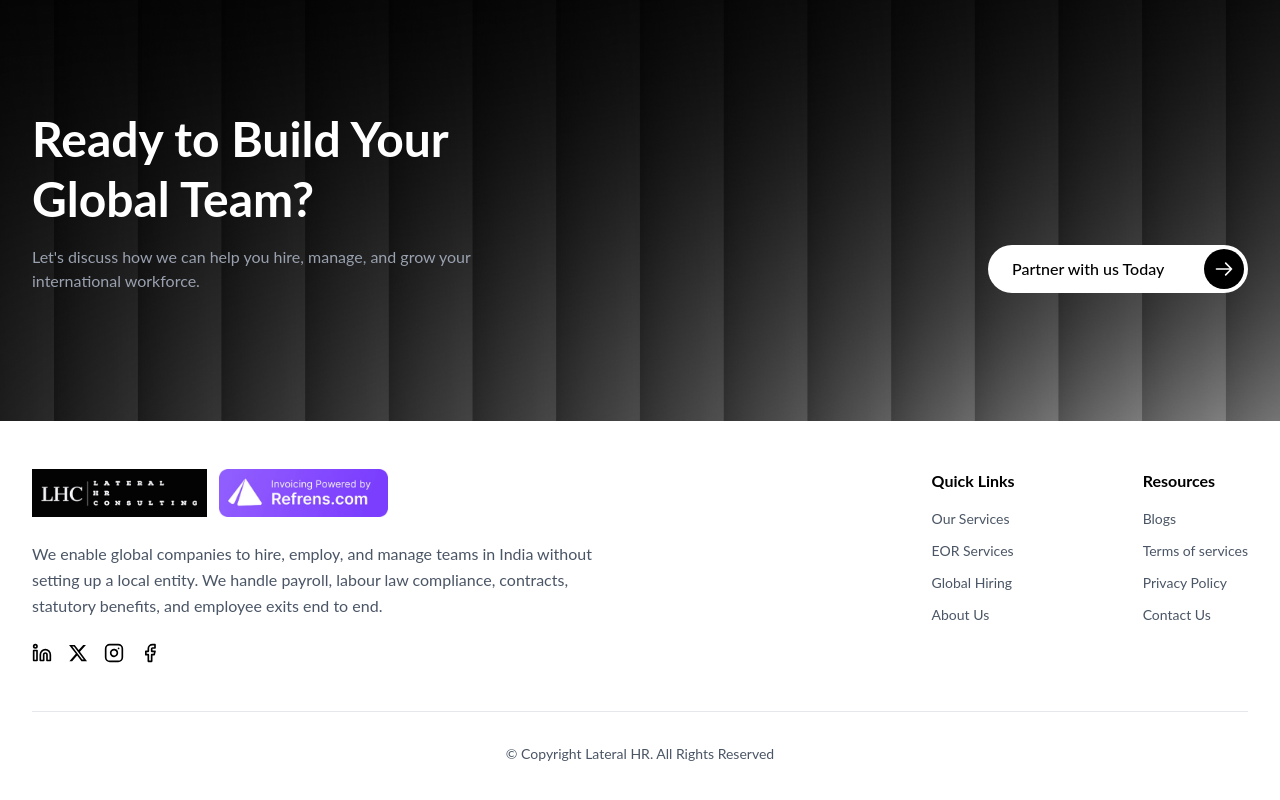
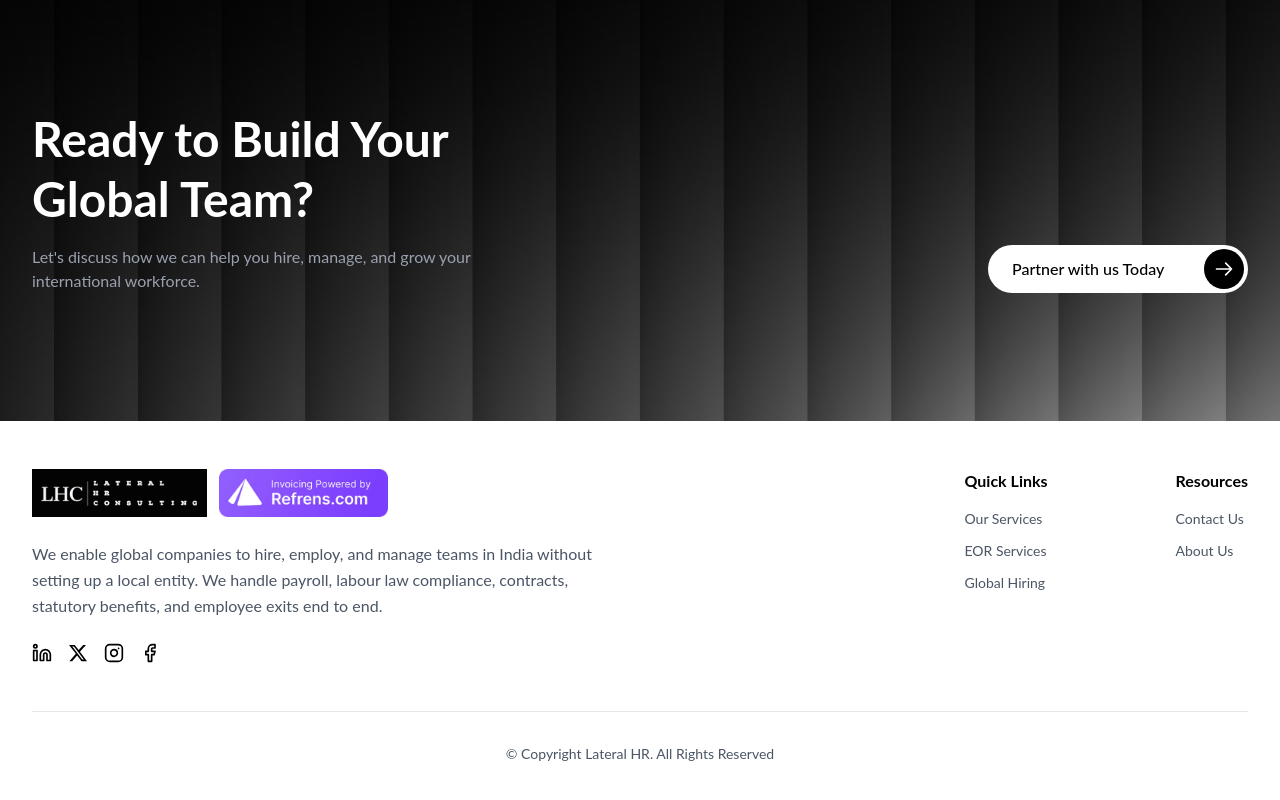
Before and after one commit to CHANDAN2901/LateralHrConsultence, a React (Vite) app: page /services/hr-strategy-policy in a window 1280 px wide. Shown: the part 1275-2075 px from the top of the page. Built offline with nearby package versions, Linux system fonts and the light colour scheme.

Commit message:
Navigation done

```diff
--- a/src/App.jsx
+++ b/src/App.jsx
@@ -20,10 +20,14 @@ function ScrollToHash() {
 
   useEffect(() => {
     if (location.hash) {
-      const element = document.getElementById(location.hash.replace('#', ''));
-      if (element) {
-        element.scrollIntoView({ behavior: 'smooth' });
-      }
+      // Use requestAnimationFrame and a setTimeout for better reliability
+      const timer = setTimeout(() => {
+        const element = document.getElementById(location.hash.replace('#', ''));
+        if (element) {
+          element.scrollIntoView({ behavior: 'smooth' });
+        }
+      }, 100);
+      return () => clearTimeout(timer);
     } else {
       window.scrollTo({ top: 0, behavior: 'smooth' });
     }
--- a/src/components/sections/CoreValuesAndServices.jsx
+++ b/src/components/sections/CoreValuesAndServices.jsx
@@ -79,7 +79,7 @@ export default function CoreValuesAndServices() {
         </div>
 
         {/* Core Services Section */}
-        <div>
+        <div id="our-services" className="scroll-mt-32">
           <div className="flex flex-col md:flex-row justify-between items-start md:items-end mb-12 gap-4">
             <div>
               <h2 className="text-5xl font-bold mb-2">
--- a/src/components/sections/Footer.jsx
+++ b/src/components/sections/Footer.jsx
@@ -1,6 +1,9 @@
 import { Linkedin, Instagram, Facebook } from "lucide-react"
+import { useNavigate } from "react-router-dom"
 
 export default function Footer() {
+  const navigate = useNavigate()
+
   return (
     <footer className="bg-white text-black">
       {/* CTA Section */}
@@ -98,10 +101,10 @@ export default function Footer() {
             <div>
               <h4 className="font-bold mb-4">Quick Links</h4>
               <ul className="space-y-3 text-sm text-gray-600">
-                <li><a href="#services" className="hover:text-black transition-colors">Our Services</a></li>
-                <li><a href="#services" className="hover:text-black transition-colors">EOR Services</a></li>
-                <li><a href="#home" className="hover:text-black transition-colors">Global Hiring</a></li>
-                <li><a href="#about" className="hover:text-black transition-colors">About Us</a></li>
+                <li><button onClick={() => navigate('/#our-services')} className="hover:text-black transition-colors text-left">Our Services</button></li>
+                <li><button onClick={() => navigate('/services/eor')} className="hover:text-black transition-colors text-left">EOR Services</button></li>
+                <li><button onClick={() => navigate('/services/global-hiring')} className="hover:text-black transition-colors text-left">Global Hiring</button></li>
+                {/* <li><a href="#about" className="hover:text-black transition-colors">About Us</a></li> */}
               </ul>
             </div>
 
@@ -109,10 +112,11 @@ export default function Footer() {
             <div>
               <h4 className="font-bold mb-4">Resources</h4>
               <ul className="space-y-3 text-sm text-gray-600">
-                <li><a href="#" className="hover:text-black transition-colors">Blogs</a></li>
+                {/* <li><a href="#" className="hover:text-black transition-colors">Blogs</a></li>
                 <li><a href="#" className="hover:text-black transition-colors">Terms of services</a></li>
-                <li><a href="#" className="hover:text-black transition-colors">Privacy Policy</a></li>
-                <li><a href="#" className="hover:text-black transition-colors">Contact Us</a></li>
+                <li><a href="#" className="hover:text-black transition-colors">Privacy Policy</a></li> */}
+                <li><button onClick={() => navigate('/#contact')} className="hover:text-black transition-colors text-left">Contact Us</button></li>
+                <li><button onClick={() => navigate('/#about')} className="hover:text-black transition-colors text-left">About Us</button></li>
               </ul>
             </div>
           </div>
--- a/src/components/sections/Header.jsx
+++ b/src/components/sections/Header.jsx
@@ -9,7 +9,7 @@ export default function Header() {
   const navLinks = [
     { name: "Home", href: "/#home" },
     { name: "About Us", href: "/#about" },
-    { name: "Our Services", href: "/#services" },
+    { name: "Our Services", href: "/#our-services" },
     { name: "Our Team", href: "/#team" },
     { name: "Reviews", href: "/#reviews" },
   ]
```
